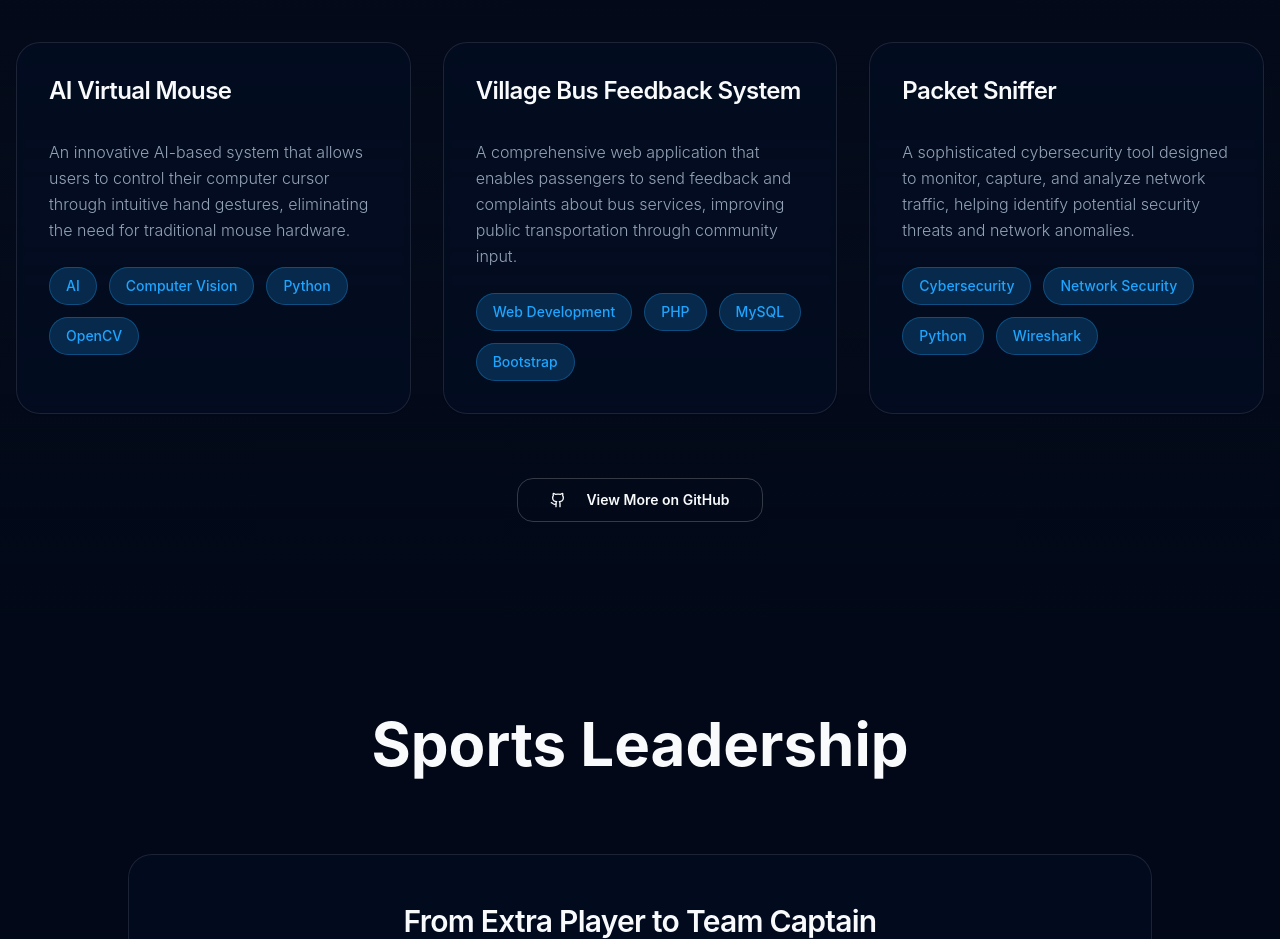
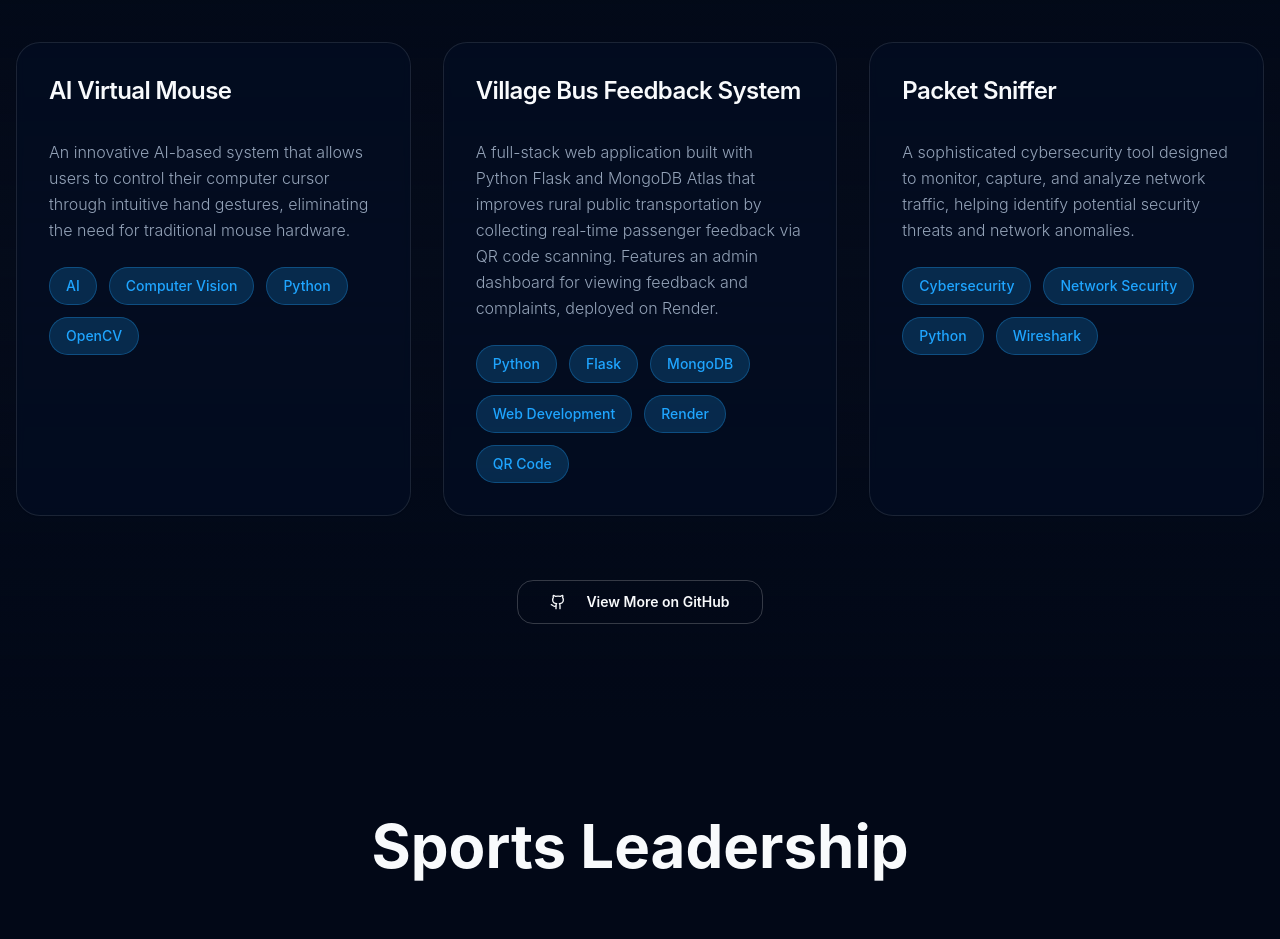
Before and after one commit to Anish-2024/anishs-tech-journey, a React (Vite) app: page / in a window 1280 px wide. Shown: the part 2440-3379 px from the top of the page. Built offline with nearby package versions, Linux system fonts and the light colour scheme.

Commit message:
Update project details
Updated the "Village Bus Feedback System" project details in `src/components/Projects.tsx` with the correct technologies and tags.

```diff
--- a/src/components/Projects.tsx
+++ b/src/components/Projects.tsx
@@ -12,8 +12,8 @@ const Projects = () => {
     },
     {
       title: "Village Bus Feedback System",
-      description: "A comprehensive web application that enables passengers to send feedback and complaints about bus services, improving public transportation through community input.",
-      tags: ["Web Development", "PHP", "MySQL", "Bootstrap"]
+      description: "A full-stack web application built with Python Flask and MongoDB Atlas that improves rural public transportation by collecting real-time passenger feedback via QR code scanning. Features an admin dashboard for viewing feedback and complaints, deployed on Render.",
+      tags: ["Python", "Flask", "MongoDB", "Web Development", "Render", "QR Code"]
     },
     {
       title: "Packet Sniffer",
```
